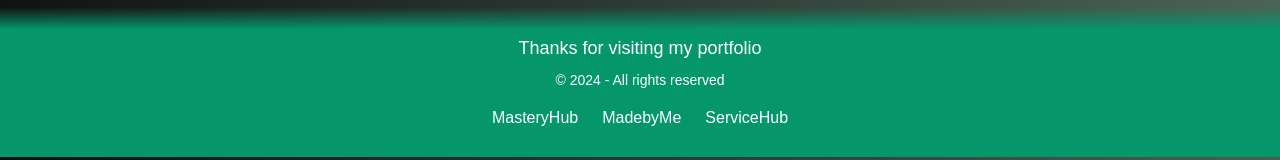
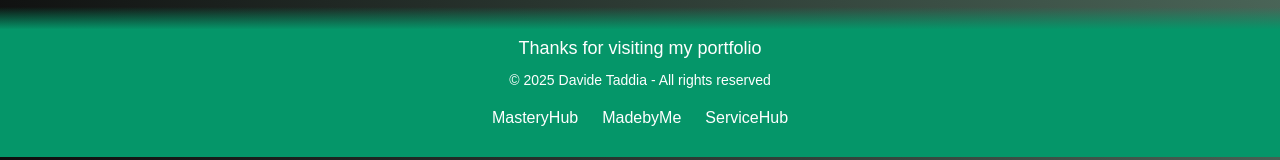
Before and after one commit to idediadev/portfolioWeb, a React (Create React App) app: page / in a window 1280 px wide. Shown: the part 2622-2782 px from the top of the page. Built offline with nearby package versions, Linux system fonts and the light colour scheme; a web font is replaced by a local one.

Commit message:
lesser update home page.

```diff
--- a/src/components/Footer.js
+++ b/src/components/Footer.js
@@ -6,7 +6,7 @@
       <div className="w-full h-full flex flex-col justify-center items-center text-white px-8">
         <div className="text-center">
           <p className="text-lg mb-2">Thanks for visiting my portfolio</p>
-          <p className="text-sm">© 2024 - All rights reserved</p>
+          <p className="text-sm">© 2025 Davide Taddia - All rights reserved</p>
         </div>
         <div className="flex gap-6 mt-4">
           <a href="#masteryhub" className="hover:text-emerald-200 transition-colors">MasteryHub</a>
```
